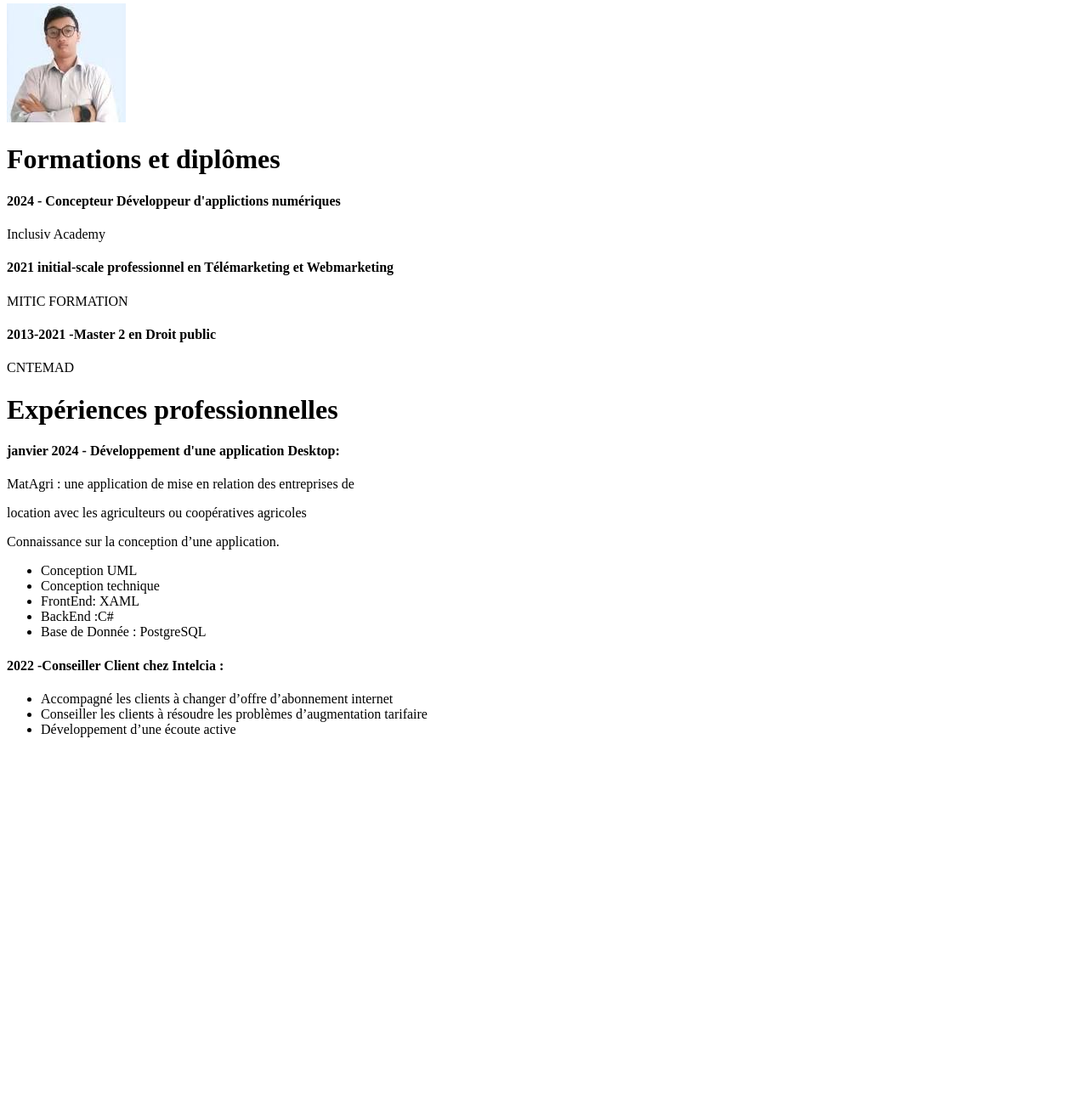
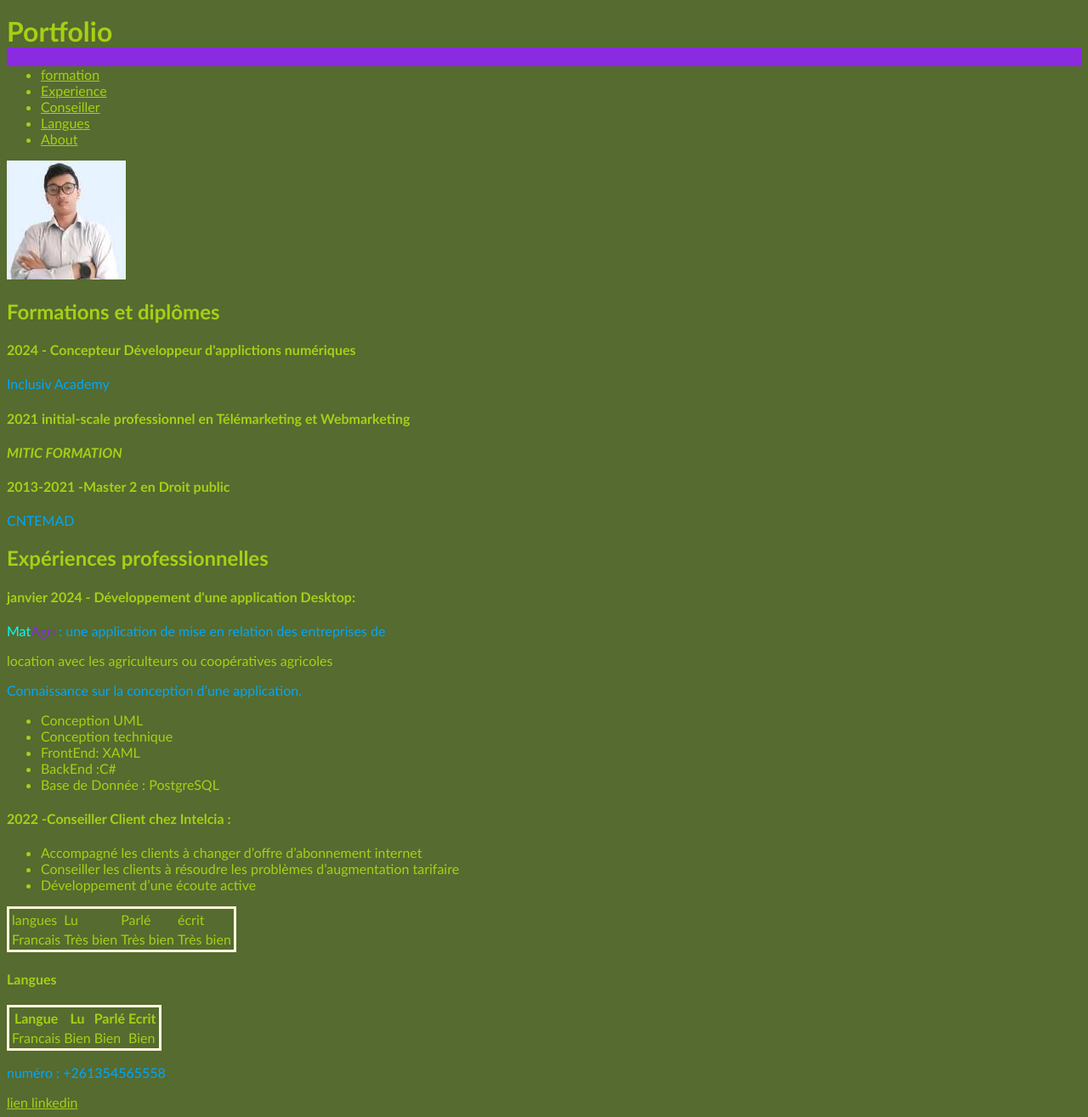
Before and after one commit to Princy159/portfolio, a plain HTML site: page index.html in a window 1280 px wide. Shown: the part 4-1319 px from the top of the page at 85% size. Before the commit the page ends 888 px from the top, so only its background shows below. Drawn offline with Linux system fonts and the light colour scheme.

Commit message:
css html

```diff
--- a/Assets/css/style.css
+++ b/Assets/css/style.css
@@ -0,0 +1,17 @@
+* {
+  color: rgb(167, 207, 22);
+  background-color: darkolivegreen;
+  font-family: "Gill Sans", "Gill Sans MT", Calibri, "Trebuchet MS", sans-serif;
+}
+header {
+  background-color: blueviolet;
+}
+p {
+  color: rgb(0, 166, 255);
+}
+#formation {
+  color: crimson;
+}
+table {
+  border: 3px cornsilk solid;
+}
--- a/index.html
+++ b/index.html
@@ -1,23 +1,47 @@
 <!DOCTYPE html>
 <html lang="en">
   <head>
-    <meta charset="UTF-8">
-    <meta name="viewport" content="width=device-width, initial-scale=1.0">
+    <meta charset="UTF-8" />
+    <meta name="viewport" content="width=device-width, initial-scale=1.0" />
     <title>CDAN8</title>
+    <link rel="stylesheet" href="./Assets/css/style.css"/>
   </head>
   <body>
-    <img src="./Assets/images/images.jpeg">
+
+
+    <header>
+      <h1>Portfolio</h1>
+      <ul>
+
+        <li><a href="#formation"> formation</a></li>
+        <li><a href="#experience">Experience</a></li>
+        <li><a href="#conseiller">Conseiller</a></li>
+        <li><a href="#langues">Langues</a></li>
+        <li> <a href="page/About.html">About</a></li>
+      </ul>
+    </header>
+    <section id="formation">
+      <img src="./Assets/images/images.jpeg" />
       <h1>Formations et diplômes</h1>
-    <h4>2024  - Concepteur Développeur d'applictions numériques</h4>
+      <h4>2024 - Concepteur Développeur d'applictions numériques</h4>
       <p>Inclusiv Academy</p>
-    <h4>2021  initial-scale professionnel en Télémarketing et Webmarketing</h4>
-    <p>MITIC FORMATION</p>
+      <h4>2021 initial-scale professionnel en Télémarketing et Webmarketing</h4>
+      <p>
+        <b><em>MITIC FORMATION</em></b>
+      </p>
       <h4>2013-2021 -Master 2 en Droit public</h4>
       <p>CNTEMAD</p>
+    </section>
+    <section id="experience">
       <h1>Expériences professionnelles</h1>
       <h4>janvier 2024 - Développement d'une application Desktop:</h4>
-    <p>MatAgri : une application de mise en relation des entreprises de <br></p>location avec les agriculteurs ou  coopératives agricoles
-      <p>  Connaissance sur la conception d’une application.</p>
+      <p>
+        <span style="color: aqua">Mat</span
+        ><span style="color: blueviolet">Agri</span> : une application de mise
+        en relation des entreprises de <br />
+      </p>
+      location avec les agriculteurs ou coopératives agricoles
+      <p>Connaissance sur la conception d’une application.</p>
       <ul>
         <li>Conception UML</li>
         <li>Conception technique</li>
@@ -25,13 +49,58 @@
         <li>BackEnd :C#</li>
         <li>Base de Donnée : PostgreSQL</li>
       </ul>
+    </section>
+    <section id="conseiller">
       <h4>2022 -Conseiller Client chez Intelcia :</h4>
       <ul>
-        <li>Accompagné les clients à changer d’offre d’abonnement
-            internet</li>
-        <li>Conseiller les clients à résoudre les problèmes
-            d’augmentation tarifaire</li>
+        <li>Accompagné les clients à changer d’offre d’abonnement internet</li>
+        <li>
+          Conseiller les clients à résoudre les problèmes d’augmentation
+          tarifaire
+        </li>
         <li>Développement d’une écoute active</li>
       </ul>
+    </section>
+
+    <section id="langues">
+      <table>
+        <tr>
+          <td>langues</td>
+          <td>Lu</td>
+          <td>Parlé</td>
+          <td>écrit</td>
+        </tr>
+        <tr>
+          <td>Francais</td>
+          <td>Très bien</td>
+          <td>Très bien</td>
+          <td>Très bien</td>
+        </tr>
+      </table>
+      <h4>Langues</h4>
+      <table>
+        <thead>
+          <th>Langue</th>
+          <th>Lu</th>
+          <th>Parlé</th>
+          <th>Ecrit</th>
+        </thead>
+        <tbody>
+          <tr>
+            <td>Francais</td>
+            <td>Bien</td>
+            <td>Bien</td>
+            <td>Bien</td>
+          </tr>
+        </tbody>
+      </table>
+    </section>
+
+    <footer>
+        <p>numéro : +261354565558</p>
+        <a href="https://www.linkedin.com/in/heryzoprincy/">lien linkedin</a>
+    </footer>
+
+    </div>
   </body>
 </html>
```
Also changed, not shown: page/About.html (+20 -0 lines), page/dashboard.html (added, +23 -0 lines). Lines whose indentation alone changed are shown as unchanged.
